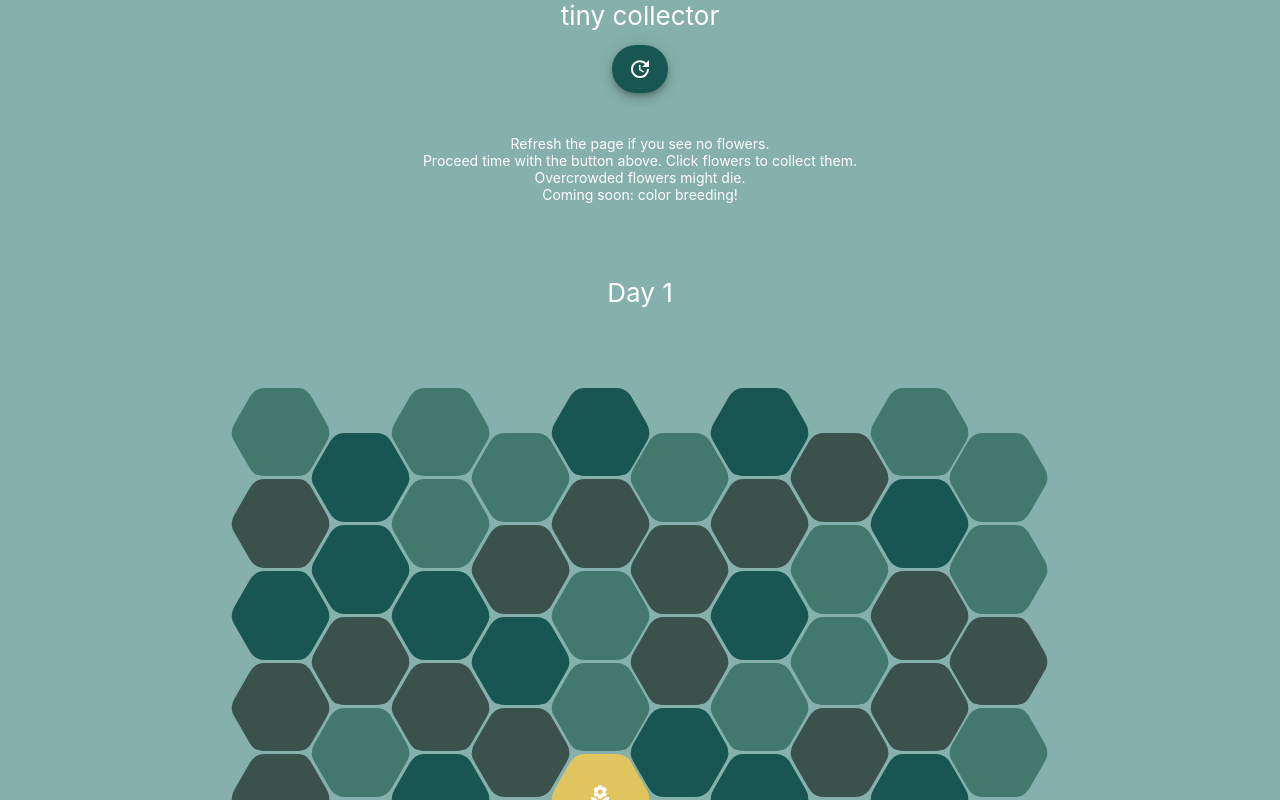
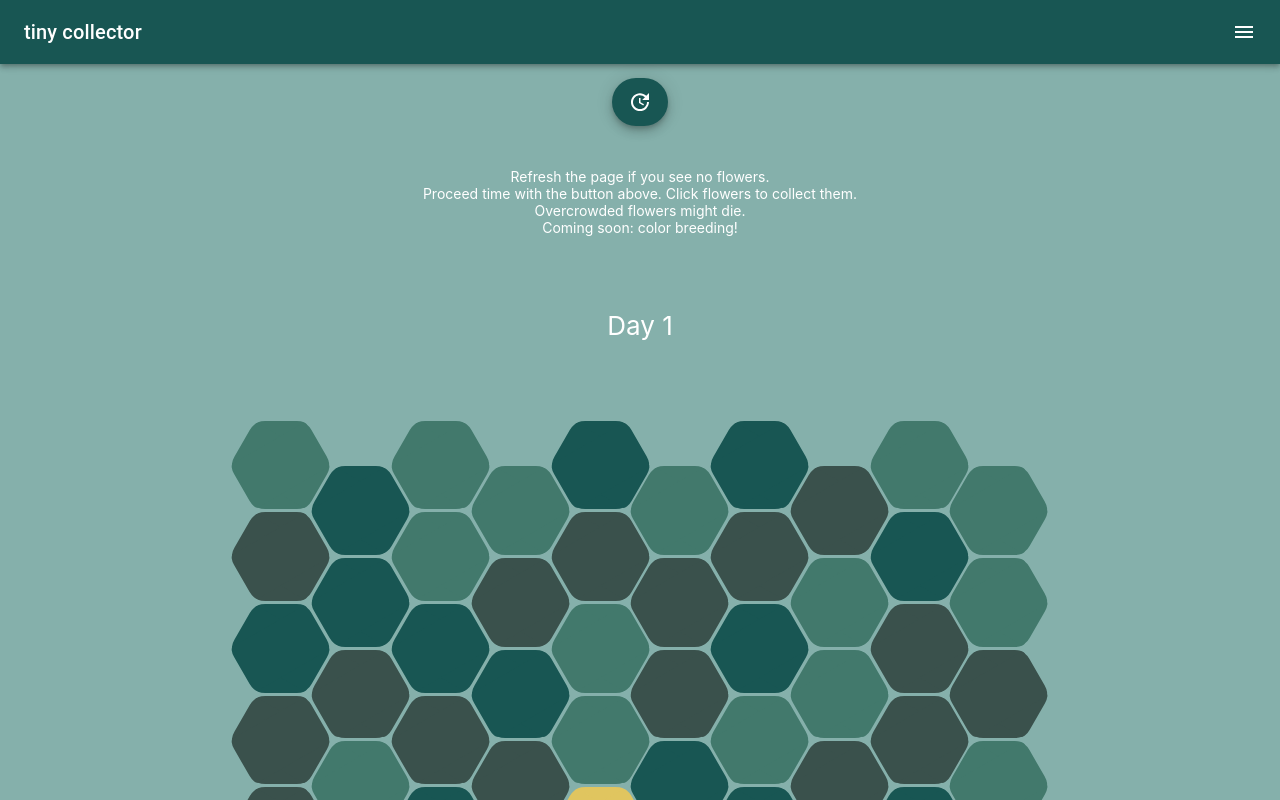
Before and after one commit to shelkeller/tiny-collector, a React (Create React App) app: page / in a window 1280 px wide. Shown: the top 800 px of the page. Built offline with nearby package versions, Linux system fonts and the light colour scheme; some icons are missing.

Commit message:
Added top bar and menu

```diff
--- a/src/App.js
+++ b/src/App.js
@@ -2,6 +2,8 @@ import './styles/App.css';
 import times from 'lodash/times';
 import PlotRow from './components/PlotGrid/PlotRow';
 import Inventory from './components/Inventory';
+import TopBar from './components/TopBar';
+import MenuDrawer from './components/MenuDrawer';
 import { useState } from 'react';
 import { rollUpTo, generateFlower, generateDeadPlot } from './utils/dice';
 import { flowerColors, flowerColorsAccessible } from './constants/colors';
@@ -63,6 +65,7 @@ function App() {
   const [plotGrid, setPlotGrid] = useState(generatePlots(rowSize*(rowSize-1)));
   const [trueTime, setTrueTime] = useState(0);
   const [inventory, setInventory] = useState([]);
+
 
   // Days are divided into 3 sections. "trueTime" will always reflect exactly
   // how many time units have passed; displayTime shows what day we are on.
@@ -180,15 +183,12 @@ function App() {
     times(deathList.length, i => {
       //at this point we only want to kill flowers who are STILL
       //under the conditions of overpopulation;
-      //the issue may have been resolve by a neighbor's death so let's check again
+      //the issue may have been resolved by a neighbor's death so let's check again
       let empties = findEmptyNeighbors(deathList[i].row, deathList[i].col);
       if (!empties.length) {
         killFlower(deathList[i].row, deathList[i].col);
       }
     });
-
-
-
   }
 
   let timeOfDay = "";
@@ -199,11 +199,15 @@ function App() {
   else if ( trueTime % 3 === 2 ) { timeOfDay = <WiNightAltPartlyCloudy size={40} style={{backgroundColor: '#739cde', padding: '3 2 0 2', borderRadius: '10px', border: '2px solid white'}}/>; }
 
   let infoTextStyle = {fontSize: '14px', margin: '2em'};
+
+  const [drawerOpen, setDrawerOpen] = useState(false);
+
+
   return (
     <ThemeProvider theme={theme}>
+      <TopBar drawerOpen={drawerOpen} setDrawerOpen={setDrawerOpen} />
     <div className="App">
       <header className="App-header">
-      {title}
        <Fab variant="extended" color="primary" onClick={() =>{
            step();
          }} style={{
@@ -240,7 +244,9 @@ function App() {
         })}
       </div>
       </header>
+
     </div>
+    <MenuDrawer open={drawerOpen} setOpen={setDrawerOpen} />
     </ThemeProvider>
   );
 }
--- /dev/null
+++ b/src/components/MenuDrawer/index.js
@@ -0,0 +1,77 @@
+import List from '@material-ui/core/List';
+import Drawer from '@material-ui/core/Drawer';
+import Typography from '@material-ui/core/Typography';
+import Divider from '@material-ui/core/Divider';
+import IconButton from '@material-ui/core/IconButton';
+import ChevronLeftIcon from '@material-ui/icons/ChevronLeft';
+import ChevronRightIcon from '@material-ui/icons/ChevronRight';
+import ListItem from '@material-ui/core/ListItem';
+import ListItemIcon from '@material-ui/core/ListItemIcon';
+import ListItemText from '@material-ui/core/ListItemText';
+import InfoIcon from '@material-ui/icons/Info';
+import SpaIcon from '@material-ui/icons/Spa';
+import { makeStyles, useTheme } from '@material-ui/core/styles';
+
+const drawerWidth = 240;
+const useStyles = makeStyles((theme) => ({
+    drawer: {
+      width: drawerWidth,
+      flexShrink: 0,
+    },
+    drawerPaper: {
+      width: drawerWidth,
+    },
+    drawerHeader: {
+      display: 'flex',
+      alignItems: 'center',
+      padding: theme.spacing(0, 1),
+      // necessary for content to be below app bar
+      ...theme.mixins.toolbar,
+      justifyContent: 'flex-start',
+    }
+}));
+
+const MenuDrawer = props => {
+let { open, setOpen } = props;
+
+ const handleDrawerOpen = () => {
+   setOpen(true);
+ };
+
+ const handleDrawerClose = () => {
+   setOpen(false);
+ };
+
+ const theme = useTheme();
+ const classes = useStyles();
+
+  return (
+    <Drawer
+  className={classes.drawer}
+  variant="persistent"
+  anchor="right"
+  open={open}
+  classes={{
+    paper: classes.drawerPaper,
+  }}
+>
+  <div className={classes.drawerHeader}>
+    <IconButton onClick={handleDrawerClose}>
+      {theme.direction === 'rtl' ? <ChevronLeftIcon /> : <ChevronRightIcon />}
+    </IconButton>
+  </div>
+  <Divider />
+  <List>
+    {['Tiny Collector', 'About'].map((text, index) => (
+      <ListItem button key={text}>
+        <ListItemIcon>{index % 2 === 0 ? <SpaIcon /> : <InfoIcon />}</ListItemIcon>
+        <ListItemText primary={text} />
+      </ListItem>
+    ))}
+  </List>
+  <Divider />
+</Drawer>
+  )
+}
+
+export default MenuDrawer;
--- /dev/null
+++ b/src/components/TopBar/index.js
@@ -0,0 +1,60 @@
+import React from 'react';
+import { makeStyles } from '@material-ui/core/styles';
+import AppBar from '@material-ui/core/AppBar';
+import Toolbar from '@material-ui/core/Toolbar';
+import Typography from '@material-ui/core/Typography';
+import Button from '@material-ui/core/Button';
+import IconButton from '@material-ui/core/IconButton';
+import MenuIcon from '@material-ui/icons/Menu';
+
+
+const TopBar = props => {
+
+   let { drawerOpen, setDrawerOpen } = props;
+  //
+  const handleDrawerOpen = () => {
+    setDrawerOpen(true);
+  };
+
+  const handleDrawerClose = () => {
+    setDrawerOpen(false);
+  };
+
+  const useStyles = makeStyles((theme) => ({
+    root: {
+      flexGrow: 1,
+    },
+    menuButton: {
+      marginRight: theme.spacing(2),
+    },
+    title: {
+      flexGrow: 1,
+    },
+  }));
+
+
+  const classes = useStyles();
+  let className = drawerOpen ? classes.hide : "otherclass";
+  return (
+    <div className={classes.root}>
+      <AppBar position="static">
+      <Toolbar>
+          <Typography variant="h6" noWrap className={classes.title}>
+            tiny collector
+          </Typography>
+          <IconButton
+            color="inherit"
+            aria-label="open drawer"
+            edge="end"
+            onClick={handleDrawerOpen}
+            className={className}
+          >
+            <MenuIcon />
+          </IconButton>
+        </Toolbar>
+      </AppBar>
+    </div>
+  );
+}
+
+export default TopBar;
```
